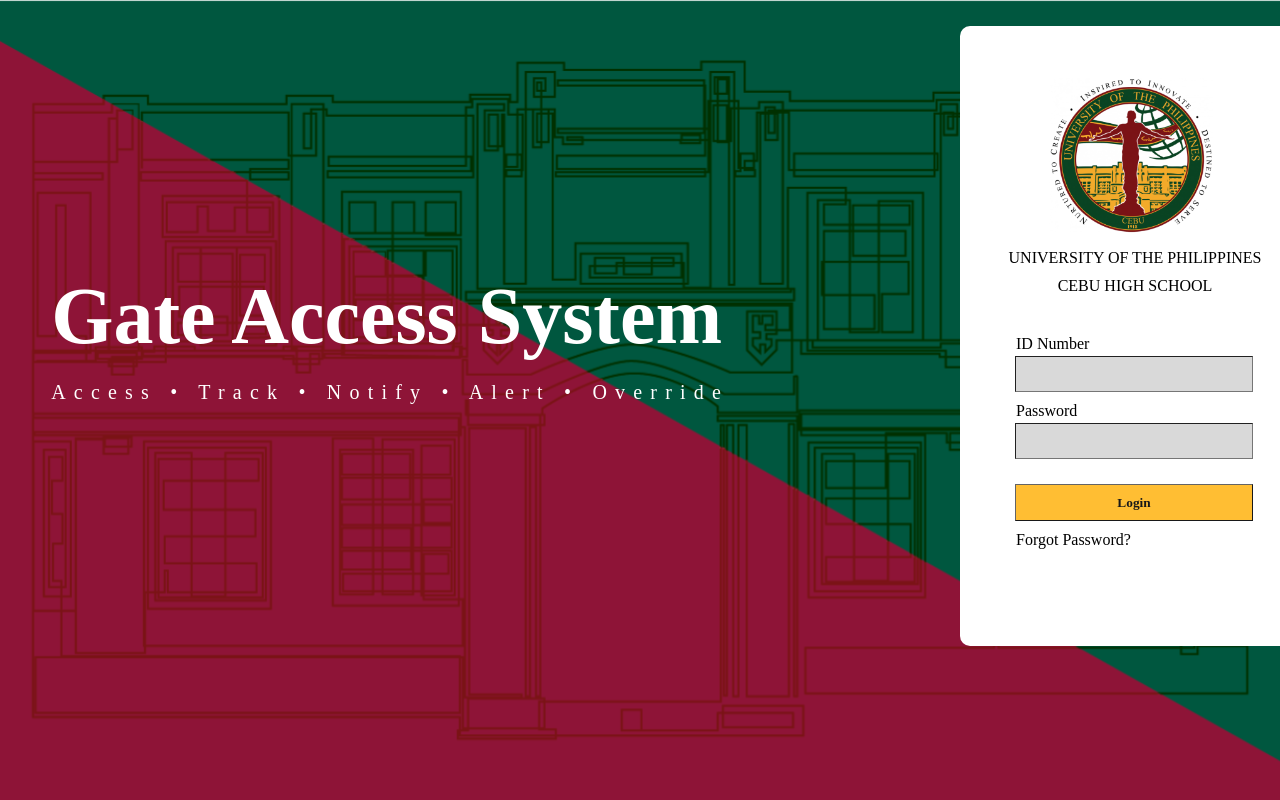
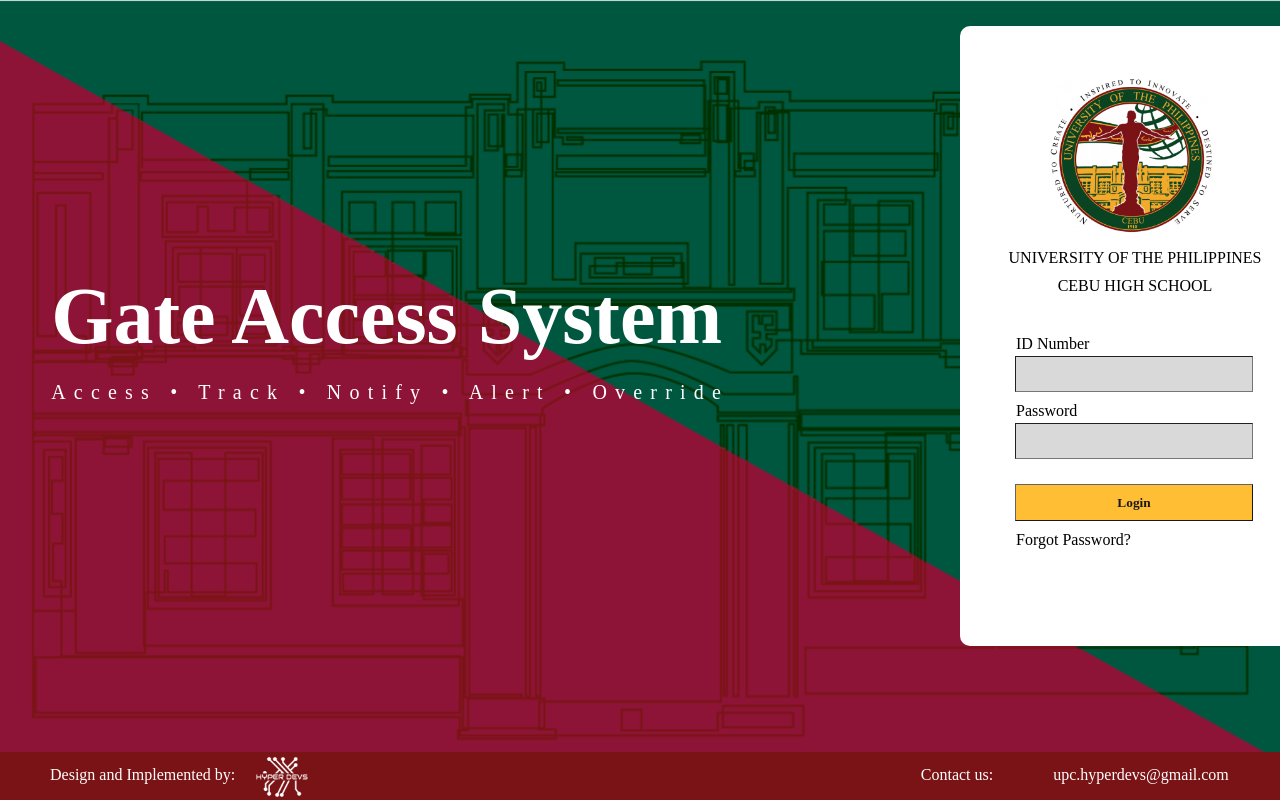
Before and after one commit to Hyper-Devs/Hyper-Devs, a React (Create React App) app in the folder client/: page / in a window 1280 px wide. Shown: the top 800 px of the page. Built offline with nearby package versions, Linux system fonts and the light colour scheme; the HTML template or start-up script is replaced by a standard one; a web font is replaced by a local one.

Commit message:
Added footer to the login page

```diff
--- a/client/src/Pages/Login/Login.jsx
+++ b/client/src/Pages/Login/Login.jsx
@@ -1,5 +1,6 @@
 import React, { useState } from "react";
 import "./Login.css";
+import Footer from '../../Components/footer'
 
 function Login() {
   return (
@@ -29,6 +30,7 @@ function Login() {
         <h1>Gate Access System</h1>
         <h2>Access • Track • Notify • Alert • Override</h2>
       </div>
+      <Footer/>
     </div>
   );
 }
```
